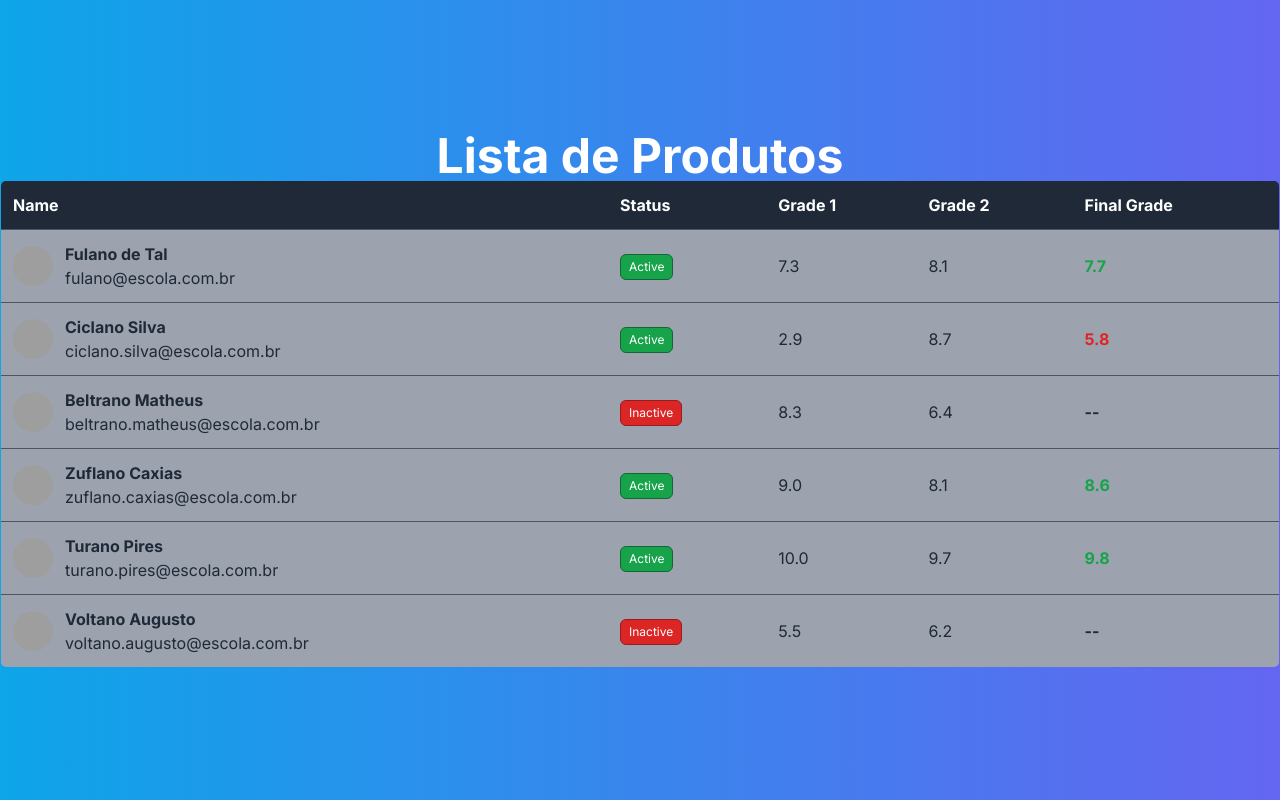
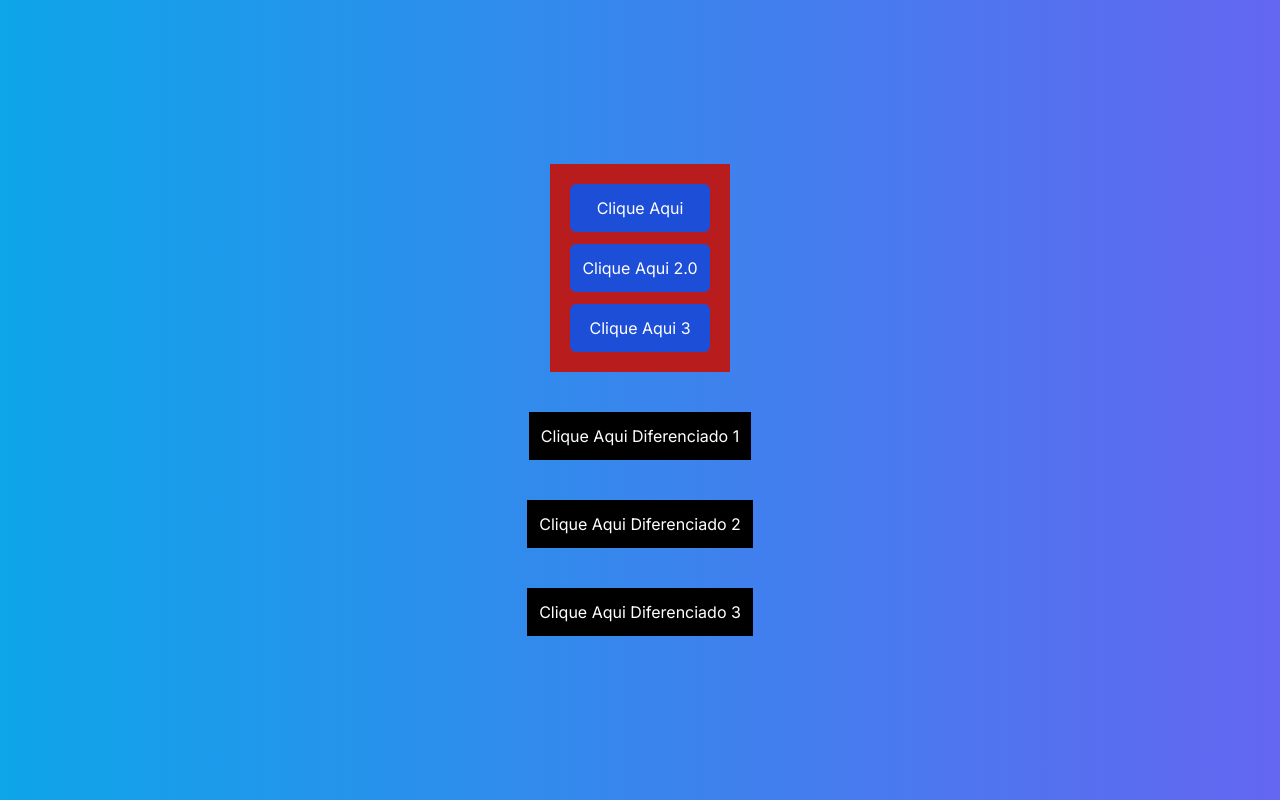
Before and after one commit to Jeanlerson/estudando-React, a Next.js app in the folder react-estudando/: page / in a window 1280 px wide. Built offline with nearby package versions, Linux system fonts and the light colour scheme; grey boxes are pictures that could not be loaded.

Commit message:
evento-click

```diff
--- a/react-estudando/src/app/page.tsx
+++ b/react-estudando/src/app/page.tsx
@@ -1,16 +1,31 @@
-import { NotaAle } from "@/components/Nota"
-import { ProductTable } from "@/components/ProductTable";
-import { StudentTable } from "@/components/StudentTable";
-import { productList } from "@/data/productList";
-import { students } from "@/data/students";
+"use client"
+
+import { CustomButton } from "@/components/CunstomButton";
 
 const Page = () => {
+  function handleClick() {
+    alert("Funcionou!")
+  }
+  const avisar = (msg: string) => {
+    alert(msg)
+  }
+
+  const handleButton1 = () => alert("Clicou no Botão Diferenciado 1")
+  const handleButton2 = () => alert("Clicou no Botão Diferenciado 2")
+  const handleButton3 = () => alert("Clicou no Botão Diferenciado 3")
 
   return (
    <div className="w-screen h-screen flex flex-col justify-center
    items-center text-white bg-gradient-to-r from-sky-500 to-indigo-500">
-      <h1 className="text-5xl font-bold">Lista de Produtos</h1>
-      <StudentTable students={students} />
+      <div className="bg-red-700 p-5 flex flex-col">
+        <button onClick={handleClick} className="p-3 bg-blue-700 rounded-md mb-3">Clique Aqui</button>
+        <button onClick={() => alert("Funcionou 2.0!")} className="p-3 bg-blue-700 rounded-md">Clique Aqui 2.0</button>
+        <button onClick={() => avisar('Mensagem Inserida')} className="p-3 bg-blue-700 rounded-md mt-3">Clique Aqui 3</button>
+      </div>
+
+      <CustomButton label="Clique Aqui Diferenciado 1" onClick={handleButton1}/>
+      <CustomButton label="Clique Aqui Diferenciado 2" onClick={handleButton2}/>
+      <CustomButton label="Clique Aqui Diferenciado 3" onClick={handleButton3}/>
    </div>
   )
 
--- /dev/null
+++ b/react-estudando/src/components/CunstomButton.tsx
@@ -0,0 +1,10 @@
+type Props = {
+    label: string
+    onClick: () => void
+}
+
+export const CustomButton = ({label, onClick}: Props) => {
+    return (
+        <button onClick={onClick} className="p-3 bg-black mt-10">{label}</button>
+    )
+}
```
